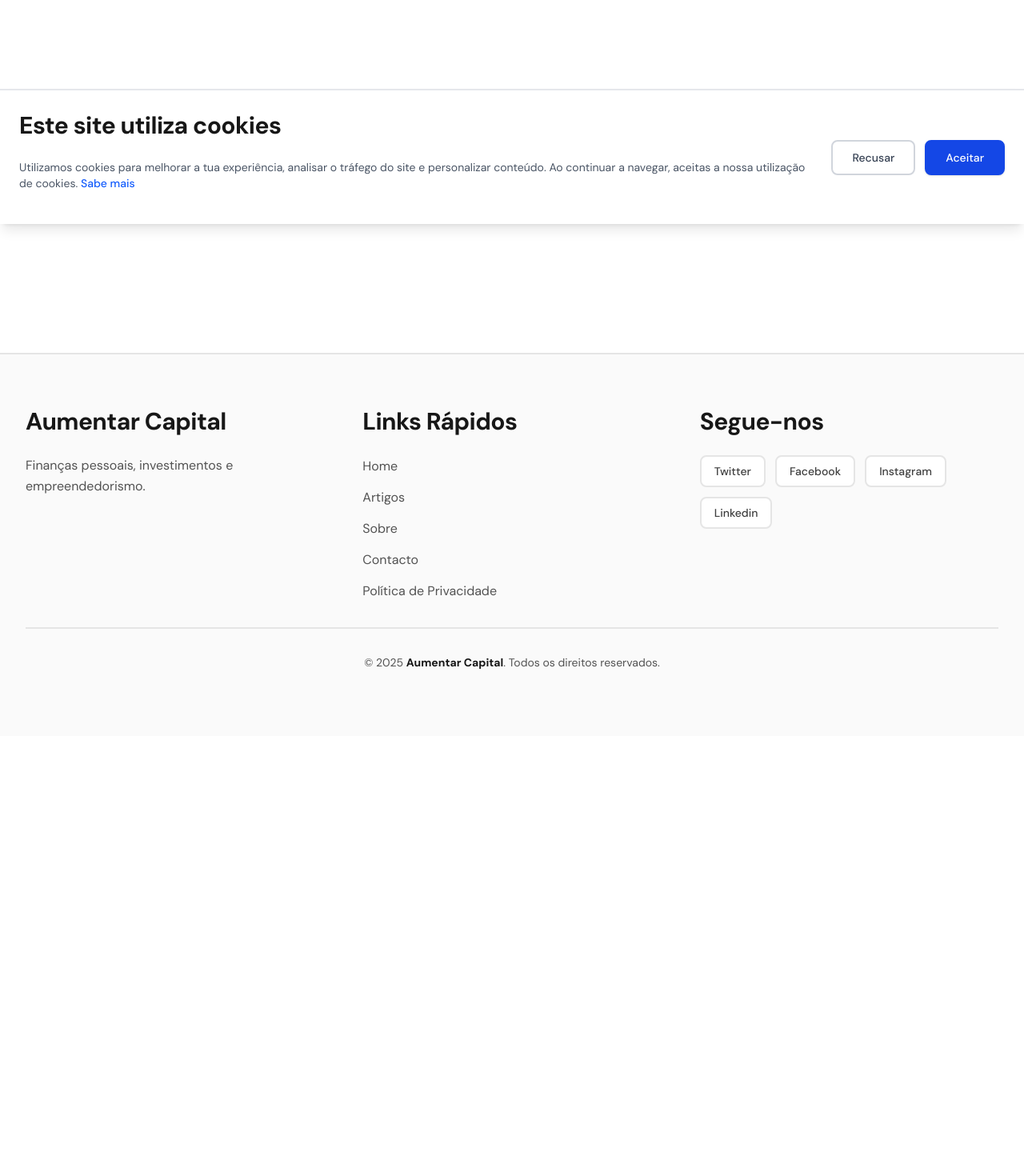
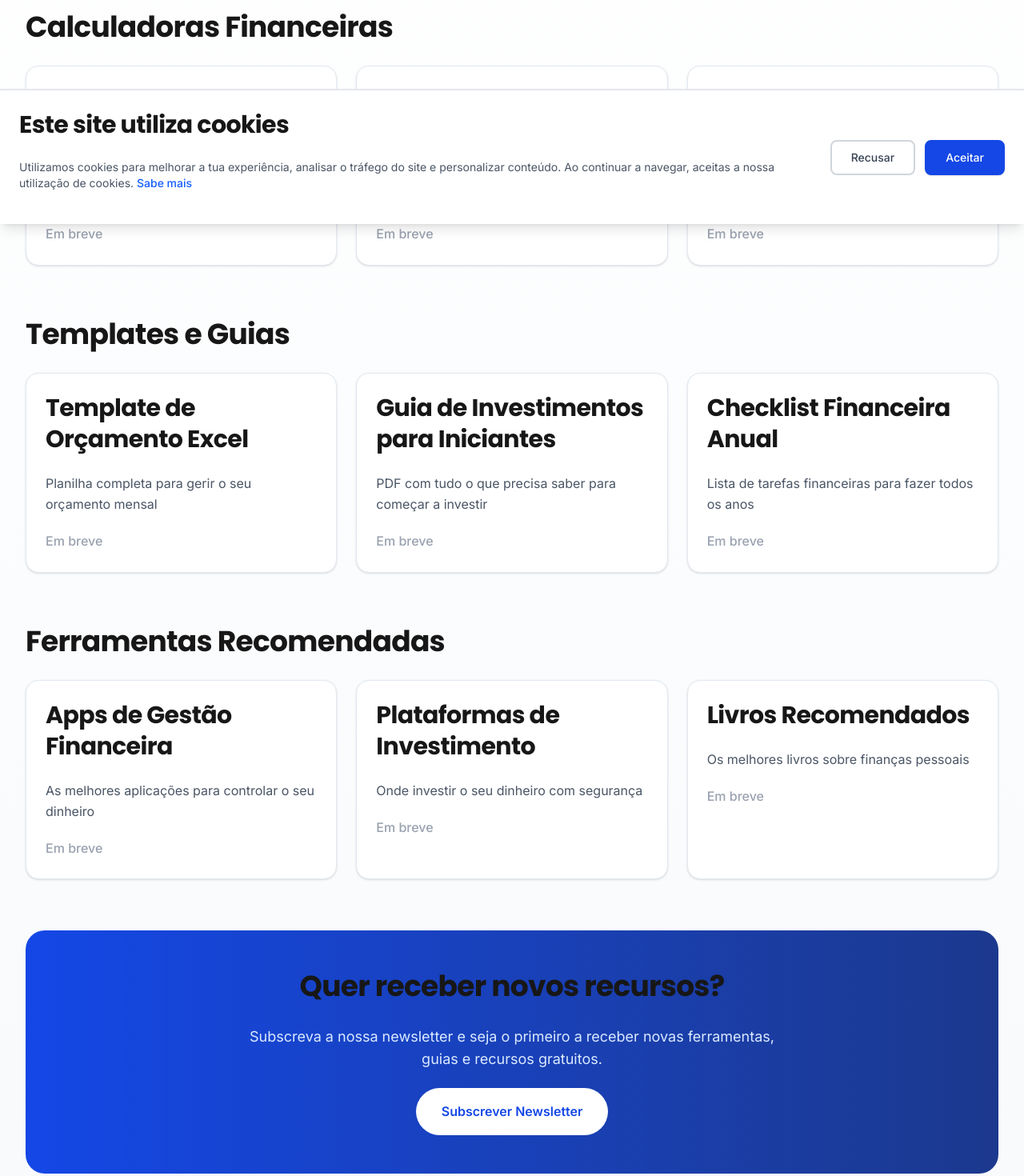
Before and after one commit to 1mfisherr/aumentarcapital, a Next.js app: page /recursos in a window 1280 px wide. Before the commit this address had no page. Shown: the part 520-1990 px from the top of the page at 80% size. Before the commit the page ends 1440 px from the top, so only its background shows below. Built offline with nearby package versions, Linux system fonts and the light colour scheme.

Commit message:
Update navigation: remove Home and Contacto links, add Recursos page

```diff
--- a/app/globals.css
+++ b/app/globals.css
@@ -25,7 +25,7 @@
 
 /* Base styles */
 body {
-  font-family: var(--font-dm-sans), system-ui, -apple-system, sans-serif;
+  font-family: var(--font-inter), system-ui, -apple-system, sans-serif;
   -webkit-font-smoothing: antialiased;
   -moz-osx-font-smoothing: grayscale;
   text-rendering: optimizeLegibility;
@@ -35,7 +35,7 @@
 }
 
 h1, h2, h3, h4, h5, h6 {
-  font-family: var(--font-dm-sans), system-ui, -apple-system, sans-serif;
+  font-family: var(--font-poppins), system-ui, -apple-system, sans-serif;
   font-weight: 700;
   line-height: 1.3;
   letter-spacing: -0.02em;
--- a/app/layout.tsx
+++ b/app/layout.tsx
@@ -1,15 +1,24 @@
 import "./globals.css";
-import { DM_Sans } from "next/font/google";
+import { Poppins, Inter } from "next/font/google";
 import Header from "@/components/Header";
 import Footer from "@/components/Footer";
 import Analytics from "@/components/Analytics";
 import CookieConsent from "@/components/CookieConsent";
 import { siteConfig } from "@/lib/site.config";
 
-const dmSans = DM_Sans({
+const poppins = Poppins({
   subsets: ["latin"],
-  weight: ["400", "500", "700"],
-  variable: "--font-dm-sans",
+  weight: ["400", "500", "600", "700", "800"],
+  variable: "--font-poppins",
+  display: 'swap',
+  preload: true,
+  fallback: ['system-ui', 'arial'],
+});
+
+const inter = Inter({
+  subsets: ["latin"],
+  weight: ["400", "500", "600", "700"],
+  variable: "--font-inter",
   display: 'swap',
   preload: true,
   fallback: ['system-ui', 'arial'],
@@ -82,7 +91,7 @@
   };
 
   return (
-    <html lang="pt" className={dmSans.variable}>
+    <html lang="pt" className={`${poppins.variable} ${inter.variable}`}>
       <head>
         {/* Performance optimization: Resource hints */}
         <link rel="preconnect" href="https://fonts.googleapis.com" />
--- /dev/null
+++ b/app/recursos/page.tsx
@@ -0,0 +1,170 @@
+import { Metadata } from "next";
+import Link from "next/link";
+
+export const metadata: Metadata = {
+  title: "Recursos - Aumentar Capital",
+  description: "Ferramentas, guias e recursos essenciais para melhorar as suas finanças pessoais e aumentar o seu capital.",
+};
+
+export default function RecursosPage() {
+  const recursos = [
+    {
+      category: "Calculadoras Financeiras",
+      items: [
+        {
+          title: "Calculadora de Orçamento",
+          description: "Organize as suas receitas e despesas mensais",
+          link: "#",
+          available: false,
+        },
+        {
+          title: "Calculadora de Juros Compostos",
+          description: "Veja como os seus investimentos podem crescer ao longo do tempo",
+          link: "#",
+          available: false,
+        },
+        {
+          title: "Calculadora de Fundo de Emergência",
+          description: "Descubra quanto deve poupar para emergências",
+          link: "#",
+          available: false,
+        },
+      ],
+    },
+    {
+      category: "Templates e Guias",
+      items: [
+        {
+          title: "Template de Orçamento Excel",
+          description: "Planilha completa para gerir o seu orçamento mensal",
+          link: "#",
+          available: false,
+        },
+        {
+          title: "Guia de Investimentos para Iniciantes",
+          description: "PDF com tudo o que precisa saber para começar a investir",
+          link: "#",
+          available: false,
+        },
+        {
+          title: "Checklist Financeira Anual",
+          description: "Lista de tarefas financeiras para fazer todos os anos",
+          link: "#",
+          available: false,
+        },
+      ],
+    },
+    {
+      category: "Ferramentas Recomendadas",
+      items: [
+        {
+          title: "Apps de Gestão Financeira",
+          description: "As melhores aplicações para controlar o seu dinheiro",
+          link: "#",
+          available: false,
+        },
+        {
+          title: "Plataformas de Investimento",
+          description: "Onde investir o seu dinheiro com segurança",
+          link: "#",
+          available: false,
+        },
+        {
+          title: "Livros Recomendados",
+          description: "Os melhores livros sobre finanças pessoais",
+          link: "#",
+          available: false,
+        },
+      ],
+    },
+  ];
+
+  return (
+    <main className="min-h-screen bg-gradient-to-b from-white to-slate-50">
+      {/* Hero Section */}
+      <section className="w-full bg-gradient-to-r from-blue-700 to-blue-900 text-white py-16 sm:py-20 lg:py-24">
+        <div className="max-w-7xl mx-auto px-4 sm:px-6 lg:px-8">
+          <div className="max-w-3xl">
+            <h1 className="text-4xl sm:text-5xl lg:text-6xl font-bold mb-6 leading-tight">
+              Recursos Gratuitos
+            </h1>
+            <p className="text-lg sm:text-xl text-blue-100 leading-relaxed">
+              Ferramentas, templates e guias para ajudá-lo a construir uma base financeira sólida
+              e alcançar os seus objetivos.
+            </p>
+          </div>
+        </div>
+      </section>
+
+      {/* Resources Section */}
+      <section className="max-w-7xl mx-auto px-4 sm:px-6 lg:px-8 py-12 sm:py-16 lg:py-20">
+        <div className="space-y-16">
+          {recursos.map((categoria, idx) => (
+            <div key={idx}>
+              <h2 className="text-2xl sm:text-3xl font-bold text-gray-900 mb-8">
+                {categoria.category}
+              </h2>
+              <div className="grid gap-6 md:grid-cols-2 lg:grid-cols-3">
+                {categoria.items.map((item, itemIdx) => (
+                  <div
+                    key={itemIdx}
+                    className="bg-white rounded-2xl p-6 shadow-sm border border-slate-200 hover:shadow-lg hover:border-blue-300 transition-all duration-300"
+                  >
+                    <h3 className="text-xl font-semibold text-gray-900 mb-3">
+                      {item.title}
+                    </h3>
+                    <p className="text-gray-600 mb-4 leading-relaxed">
+                      {item.description}
+                    </p>
+                    {item.available ? (
+                      <Link
+                        href={item.link}
+                        className="inline-flex items-center text-blue-700 font-semibold hover:text-blue-900 transition-colors duration-200"
+                      >
+                        Aceder ao recurso
+                        <svg
+                          className="w-5 h-5 ml-2"
+                          fill="none"
+                          stroke="currentColor"
+                          viewBox="0 0 24 24"
+                        >
+                          <path
+                            strokeLinecap="round"
+                            strokeLinejoin="round"
+                            strokeWidth={2}
+                            d="M9 5l7 7-7 7"
+                          />
+                        </svg>
+                      </Link>
+                    ) : (
+                      <span className="inline-flex items-center text-gray-400 font-medium">
+                        Em breve
+                      </span>
+                    )}
+                  </div>
+                ))}
+              </div>
+            </div>
+          ))}
+        </div>
+
+        {/* Newsletter CTA */}
+        <div className="mt-16 bg-gradient-to-r from-blue-700 to-blue-900 rounded-3xl p-8 sm:p-12 text-center">
+          <h2 className="text-3xl sm:text-4xl font-bold text-white mb-4">
+            Quer receber novos recursos?
+          </h2>
+          <p className="text-lg text-blue-100 mb-8 max-w-2xl mx-auto">
+            Subscreva a nossa newsletter e seja o primeiro a receber novas ferramentas,
+            guias e recursos gratuitos.
+          </p>
+          <Link
+            href="/contacto"
+            className="inline-flex items-center px-8 py-4 bg-white text-blue-700 font-semibold rounded-full hover:bg-blue-50 transition-colors duration-200"
+          >
+            Subscrever Newsletter
+          </Link>
+        </div>
+      </section>
+    </main>
+  );
+}
--- a/lib/site.config.ts
+++ b/lib/site.config.ts
@@ -23,10 +23,9 @@
 
   // Navigation menu items (add or remove items here)
   nav: [
-    { href: "/", label: "Home" },
     { href: "/artigos", label: "Artigos" },
+    { href: "/recursos", label: "Recursos" },
     { href: "/sobre", label: "Sobre" },
-    { href: "/contacto", label: "Contacto" },
   ],
 
   // Newsletter settings
--- a/tailwind.config.js
+++ b/tailwind.config.js
@@ -46,7 +46,8 @@
         },
       },
       fontFamily: {
-        sans: ['var(--font-dm-sans)', 'system-ui', '-apple-system', 'sans-serif'],
+        sans: ['var(--font-inter)', 'system-ui', '-apple-system', 'sans-serif'],
+        heading: ['var(--font-poppins)', 'system-ui', '-apple-system', 'sans-serif'],
       },
       fontSize: {
         'xs': ['0.75rem', { lineHeight: '1.5', letterSpacing: '0.02em' }],
```
